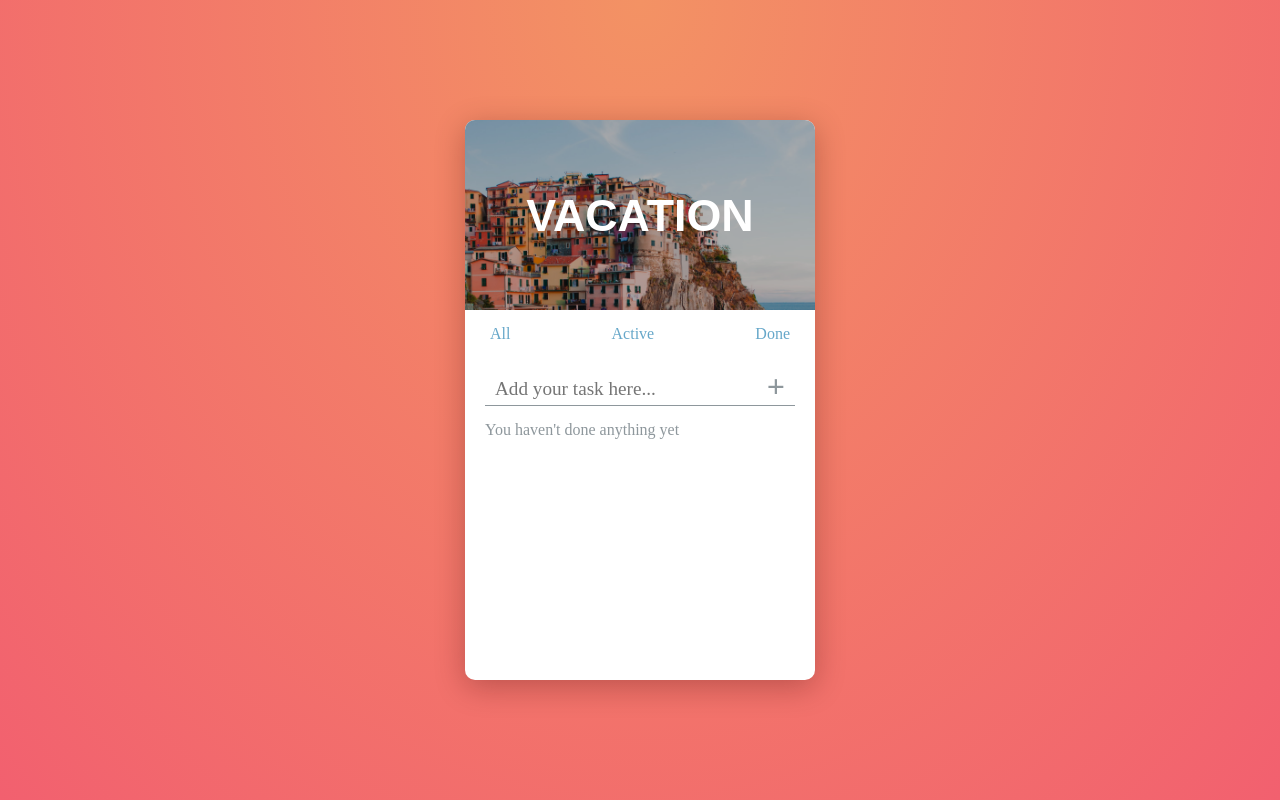
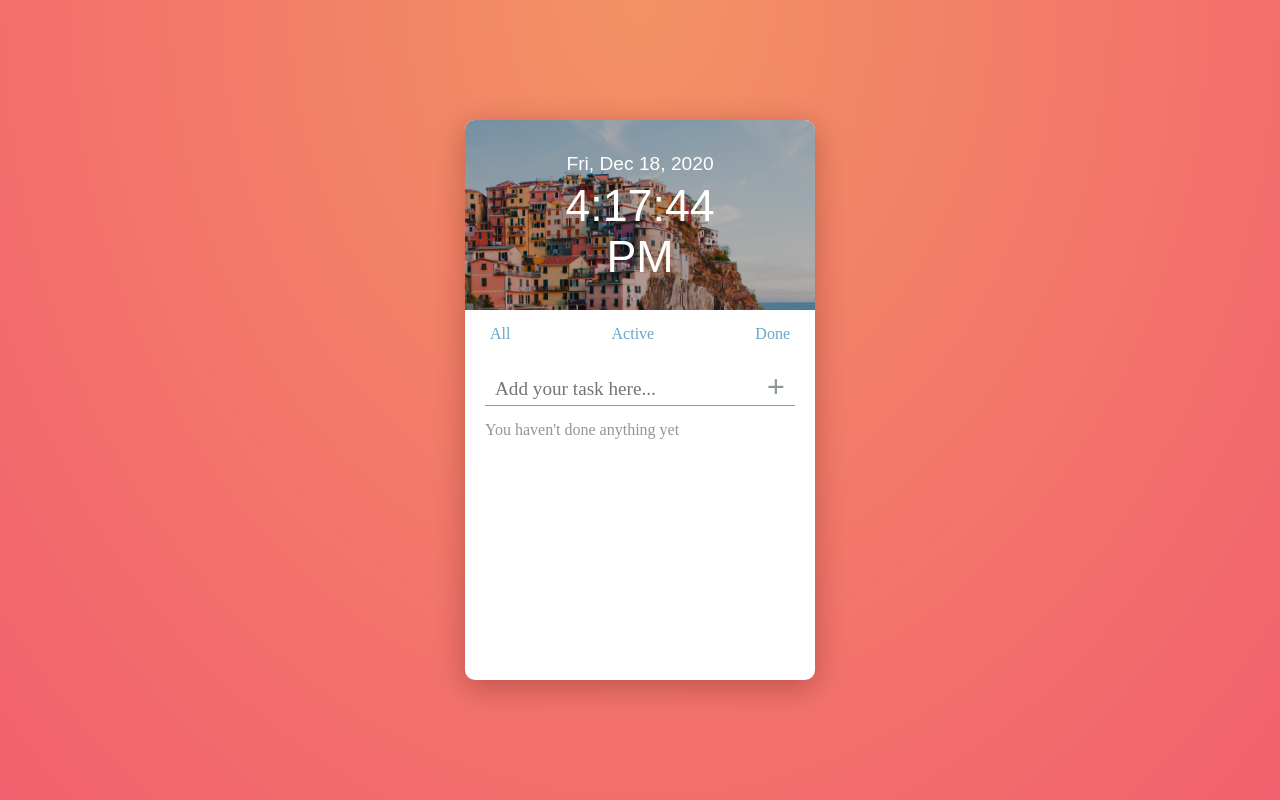
Before and after one commit to Druzhkova/TODO-list, a React (Create React App) app: page / in a window 1280 px wide. Built offline with nearby package versions, Linux system fonts and the light colour scheme.

Commit message:
feat: add time and date

```diff
--- a/src/components/Header/Header.jsx
+++ b/src/components/Header/Header.jsx
@@ -1,14 +1,36 @@
-import React from "react";
+import React, { useCallback, useState, useMemo } from "react";
 import styled from "styled-components";
 import { NavLink } from 'react-router-dom';
 import imgBackground from "../../assets/background.jpg"
 
 export function Header() {
+
+  let time = new Date().toLocaleTimeString();
+
+  let updataData = useMemo(() => {
+    let options = { weekday: 'short', year: 'numeric', month: 'short', day: 'numeric' };
+    return new Date().toLocaleDateString('en-US', options)
+  }, []);
+
+  let data = updataData;
+
+  const [currentTime, setCurrentTime] = useState(time);
+
+  const updateTime = useCallback(() => {
+    time = new Date().toLocaleTimeString();
+    setCurrentTime(time)
+  }, []);
+
+  setInterval(updateTime, 1000)
+
   return (
     <>
       <CoverImg imgBackground={imgBackground}>
         <Inner>
-        <Title>Vacation</Title>
+          <Title>
+            <StyledData>{data}</StyledData>
+            {currentTime}
+          </Title>
         </Inner>
       </CoverImg>
       <StyledHeader>
@@ -53,13 +75,16 @@ const Inner = styled.div`
   }
 `
 const Title = styled.div`
+  text-align: center;
   position: absolute;
   top: 50%;
   left: 50%;
   transform: translate(-50%, -50%);
   font-family: 'Nunito', sans-serif;
-  text-transform: uppercase;
   font-size: 2.8rem;
   z-index: 10;
-  font-weight: 700;
 `
+const StyledData = styled.p`
+  margin: 5px 0;
+  font-size: 1.2rem;
+`
```
Lines whose indentation alone changed are shown as unchanged.
